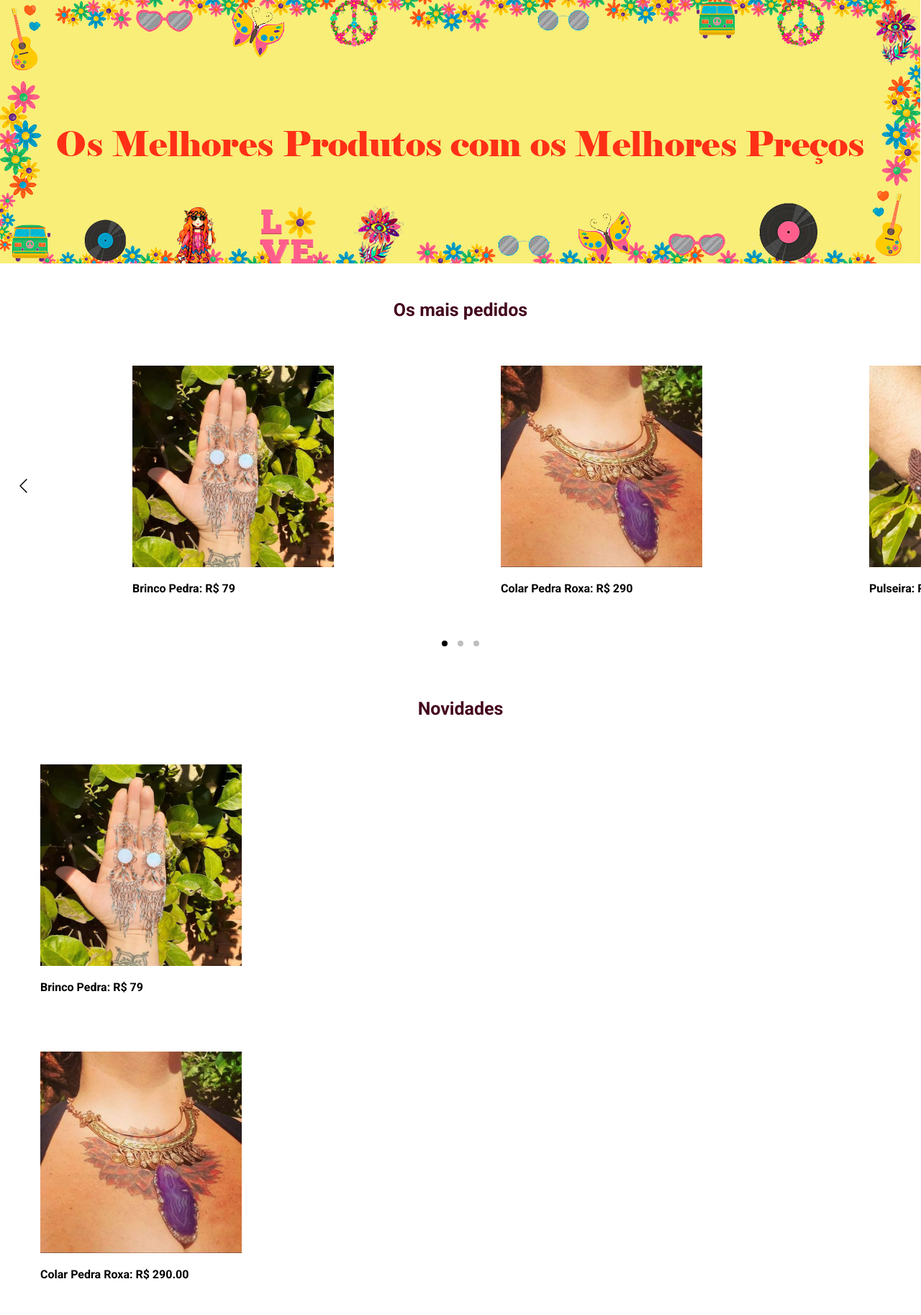
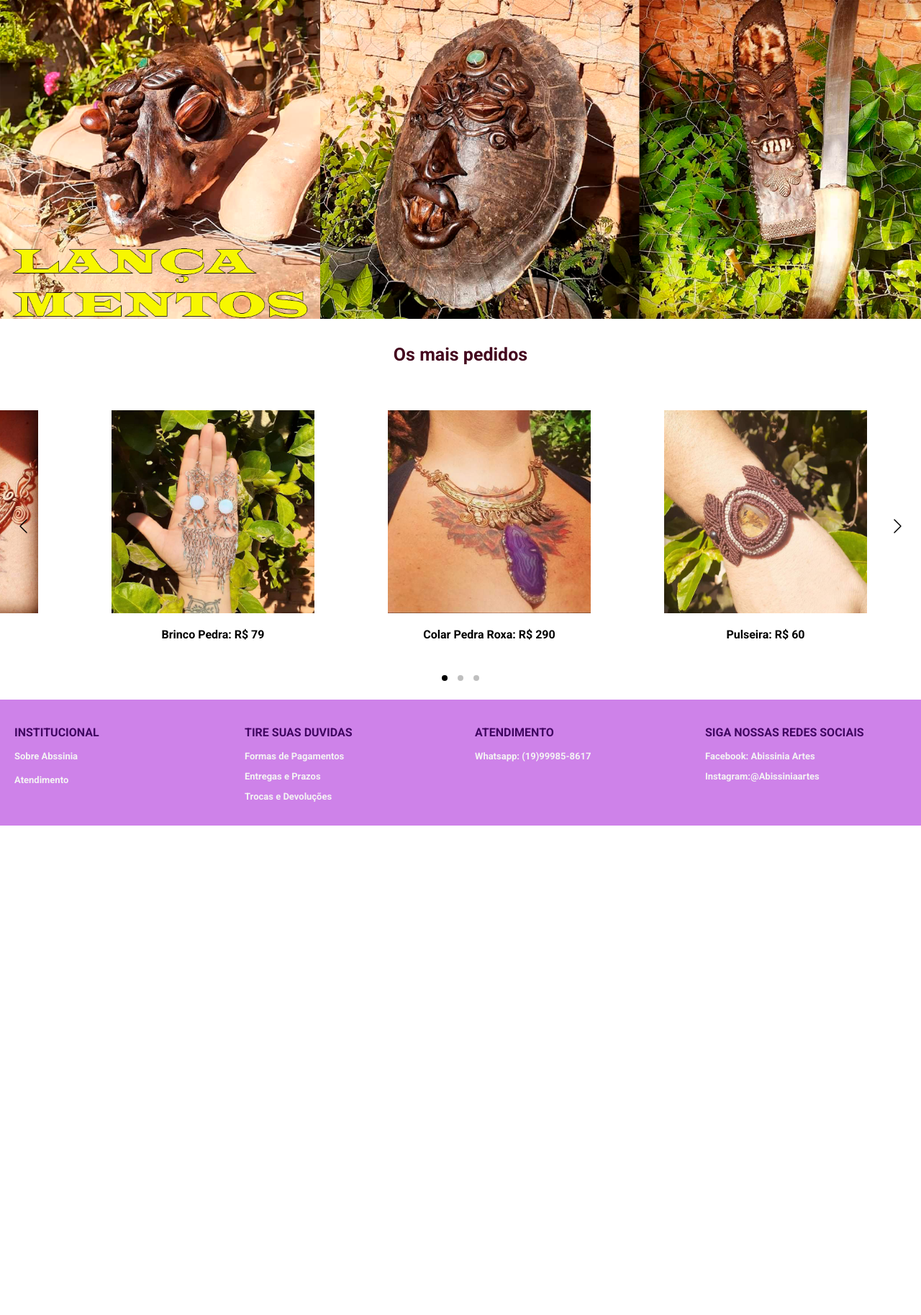
Before and after one commit to luanadacosta/Absinia, a PHP site: page / in a window 1280 px wide. Shown: the part 196-2023 px from the top of the page at 72% size. After the commit the page ends 1343 px from the top, so only its background shows below. Run offline with PHP 8.4, Linux system fonts and the light colour scheme; some libraries are stand-ins or nearby versions.

Commit message:
banner adicionado

```diff
--- a/css/style.css
+++ b/css/style.css
@@ -29,9 +29,9 @@
     justify-content: space-between;
 }
 
-.img{
-    display: flex;
+.slid-img{
     width: 100%;
+    height: 100%;
 }
 
 
@@ -57,7 +57,6 @@
 
 .imagem{
     width: 50%;
-
 }
 
 .pesquisar{
@@ -121,9 +120,7 @@
     height: 272px;
 }
 
-.promocoes{
-    margin-top: 40px;
-}
+
 
 .promocoes-titulo{
     font-family: 'Roboto';
@@ -136,27 +133,37 @@
     text-align: center;
 }
 
-
+.promocoes-figure{
+    text-align: center;
+    width: 100%;
+}
 
 .promocoes-img{
-    width: 70%;
+    width: 80%;
 }
-
-
 
 /*altera o tamanho padrao de cada item do corosel*/
 
 .carousel__slide{
     /*define que  a largura maxima de cada item do carousel vai ser de 40% o padrão é 60%*/
-    max-width: var(--carousel-slide-width, 40%);
-    display: flex;
+    width: 30%;
+
 }
 
+.carouse_nav{
+    width: 10px;
+    padding: 0;
+    border: 0;
+    display: flex;
+
+}
+
+
 .slide-img{
-        width: 100%;
-        display: grid;
-        padding: 10px;
-    }
+    width: 100%;
+    display: grid;
+    padding: 10px;
+}
 
 
 
@@ -231,6 +238,9 @@
         grid-template-columns: 1fr;
     }
 
+    .carorusel__slide{
+        max-width: var(--carousel-slide-width,80%);
+    }
 
 
 
--- a/index.html
+++ b/index.html
@@ -72,7 +72,7 @@
 
             <!--conteudo pricipal main-->
             <main>
-                <img class="slid-img" src="img/banner.png">
+                <img class="slid-img" src="img/banner2.png">
 
                 <!--carrosel-->
                 <div class="promocoes">
@@ -82,7 +82,7 @@
 
                         <div class="carousel__slide">
                             <figure class="promocoes-figure">
-                                <img class="promocoes-img" src="img/brinco_pedra.jpg" alt="">
+                                <img class="promocoes-img" src="img/brinco_pedra_branca.jpg" alt="">
                                 <figcaption>
                                     <p>Brinco Pedra: R$ 79</p>
                                     <p></p>
@@ -92,7 +92,7 @@
 
                         <div class="carousel__slide">
                             <figure class="promocoes-figure">
-                                <img class="promocoes-img" src="img/colar_pedra.jpg" alt="">
+                                <img class="promocoes-img" src="img/colar_pedra_roxa.jpg" alt="">
                                 <figcaption>
                                     <p>Colar Pedra Roxa: R$ 290</p>
                                 </figcaption>
@@ -110,7 +110,7 @@
 
                         <div class="carousel__slide">
                             <figure class="promocoes-figure">
-                                <img class="promocoes-img" src="img/aneis.jpg" alt="">
+                                <img class="promocoes-img" src="img/aneis.jpg" at="">
                                 <figcaption>
                                     <p>Aneis pedras: R$ 39</p>
                                 </figcaption>
@@ -119,7 +119,7 @@
 
                         <div class="carousel__slide">
                             <figure class="promocoes-figure">
-                                <img class="promocoes-img" src="img/colar_pedra1.jpg" alt="">
+                                <img class="promocoes-img" src="img/colar_pedra_transparente.jpg" alt="">
                                 <figcaption>
                                     <p>Colar Verde: 39</p>
                                 </figcaption>
@@ -129,78 +129,49 @@
 
                         <div class="carousel__slide">
                             <figure class="promocoes-figure">
-                                <img class="promocoes-img" src="img/colar_pedra2.jpg" alt="">
+                                <img class="promocoes-img" src="img/colar_azul.jpg" alt="">
                                 <figcaption>
                                     <p>Colar Azul: 49</p>
-                                </figcaption>
-                            </figure>
-                        </div>
-                    </div>
-                </div>
-                <br>
-
-
-                <div class="promocoes">
-                    <p class="promocoes-titulo">Novidades</p>
-
-                    <div id="myCarousel" class="carousel">
-                        <div class="carousel__slide">
-                            <figure class="promocoes-figure">
-                                <img class="promocoes-img" src="img/brinco_pedra.jpg" alt="">
-                                <figcaption>
-                                    <p>Brinco Pedra: R$ 79</p>
-                                    <p></p>
                                 </figcaption>
                             </figure>
                         </div>
 
                         <div class="carousel__slide">
                             <figure class="promocoes-figure">
-                                <img class="promocoes-img" src="img/colar_pedra.jpg" alt="">
+                                <img class="promocoes-img" src="img/colar_pedra_preta.jpg" alt="">
                                 <figcaption>
-                                    <p>Colar Pedra Roxa: R$ 290.00</p>
+                                    <p>Colar Preto: 49</p>
                                 </figcaption>
                             </figure>
                         </div>
 
                         <div class="carousel__slide">
                             <figure class="promocoes-figure">
-                                <img class="promocoes-img" src="img/pulseira_m.jpg" alt="">
+                                <img class="promocoes-img" src="img/colar_pedra_verde.jpg" alt="">
                                 <figcaption>
-                                    <p>Pulseira: R$ 60.00 </p>
+                                    <p>Colar Pedra Verde: 49</p>
                                 </figcaption>
                             </figure>
                         </div>
 
                         <div class="carousel__slide">
                             <figure class="promocoes-figure">
-                                <img class="promocoes-img" src="img/aneis.jpg" alt="">
+                                <img class="promocoes-img" src="img/colar_pedra_marrom.jpg" alt="">
                                 <figcaption>
-                                    <p>Aneis pedras: R$ 39.99</p>
+                                    <p>Colar de Cobre: 49</p>
                                 </figcaption>
                             </figure>
                         </div>
 
-                        <div class="carousel__slide">
-                            <figure class="promocoes-figure">
-                                <img class="promocoes-img" src="img/colar_pedra1.jpg" alt="">
-                                <figcaption>
-                                    <p>Colar Verde: 39,99</p>
-                                </figcaption>
-                            </figure>
-                        </div>
+                    </div>
+                </div>
+                <br>
 
 
-                        <div class="carousel__slide">
-                            <figure class="promocoes-figure">
-                                <img class="promocoes-img" src="img/colar_pedra2.jpg" alt="">
-                                <figcaption>
-                                    <p>Colar Azul: 49,99</p>
-                                </figcaption>
-                            </figure>
-                        </div>
-                    </div>
+
                 </div>
+
+
             </main>
     </div>
     <!--fim do container interno-->
```
Also changed, not shown: img/FB_IMG_1662487724226.jpg (deleted), img/banner2.png (added), img/braceletes.jpg (added), img/brinco_pedra_branca.jpg (renamed from img/brinco_pedra.jpg), img/colar_azul.jpg (renamed from img/colar_pedra2.jpg), img/colar_pedra_marrom.jpg (renamed from img/colar_pedra5.jpg), img/colar_pedra_preta.jpg (renamed from img/colar_pedra3.jpg), img/colar_pedra_roxa.jpg (renamed from img/colar_pedra.jpg), img/colar_pedra_transparente.jpg (renamed from img/colar_pedra1.jpg), img/colar_pedra_verde.jpg (renamed from img/colar_pedra4.jpg).
